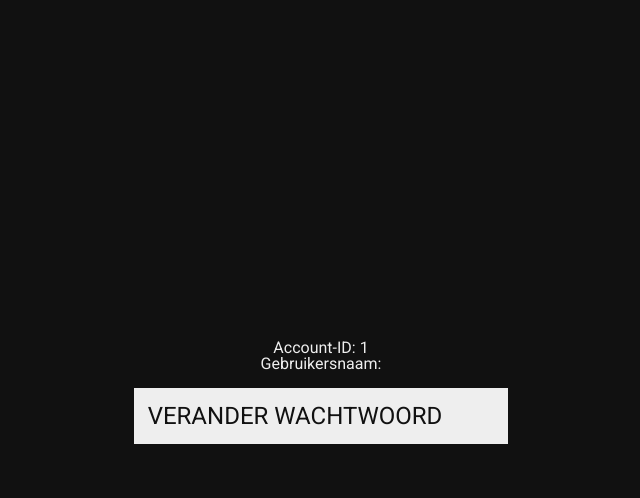
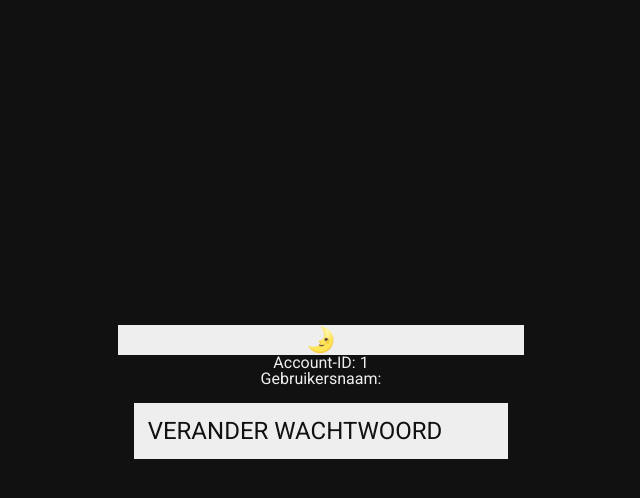
Before and after one commit to Joachiem/notes-project, a PHP site: page /profiel.php in a window 1280 px wide. Shown: the top 498 px of the page, without its empty margins (319-959 px from the left). Run offline with PHP 8.4, Linux system fonts and the light colour scheme; the visitor is signed in with stand-in values (Sample User, id 1); data that the repository does not hold is empty.

Commit message:
Add files via upload

```diff
--- a/profiel.php
+++ b/profiel.php
@@ -14,6 +14,7 @@
 		<script src="scripts/darkmode.js"></script>
 	</head>
 	<body class="dark-mode">
+		<button type="button" class="darkmode" name="dark_light" onclick="toggleDarkLight()" title="Toggle dark/light mode">🌛</button>
 		<?php
 		if (!$_SESSION['loggedin'] == TRUE) {
 			header('Location: inloggen.php');
```
